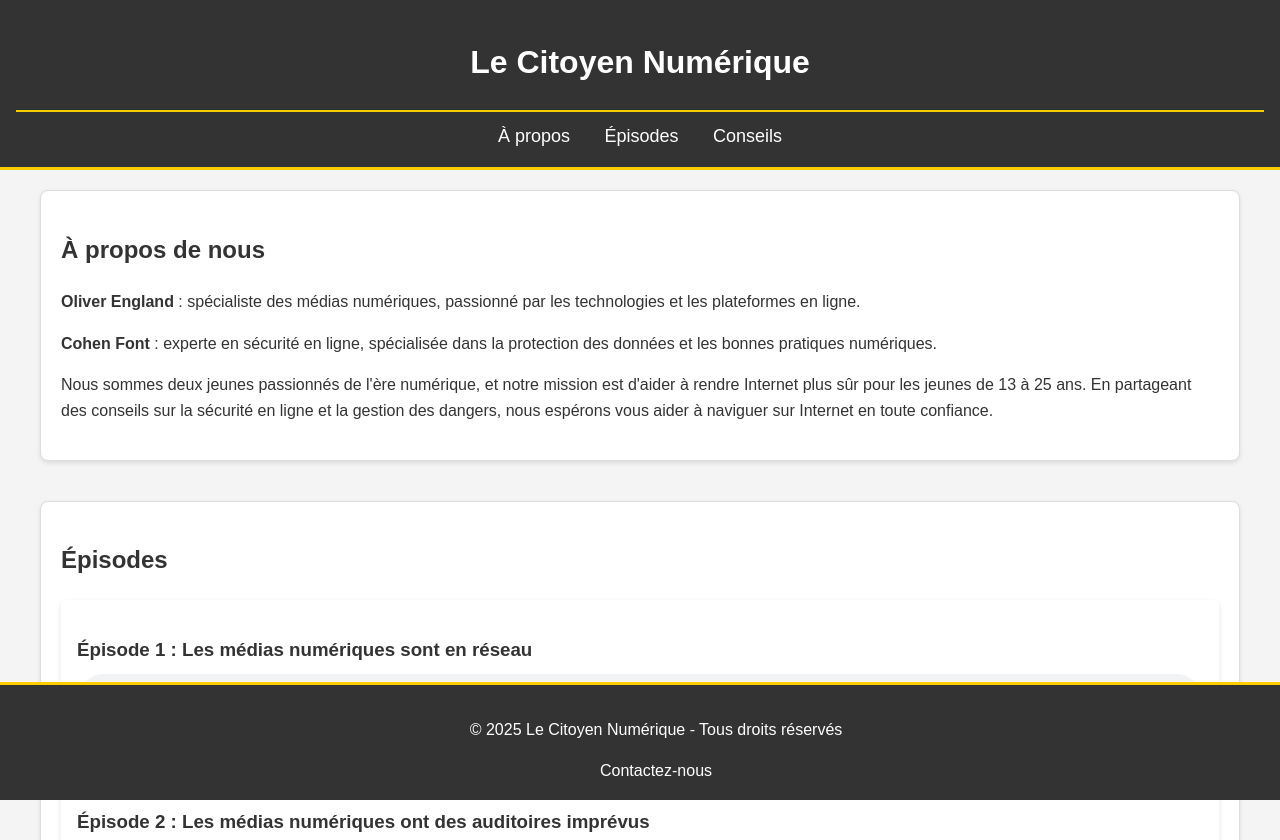
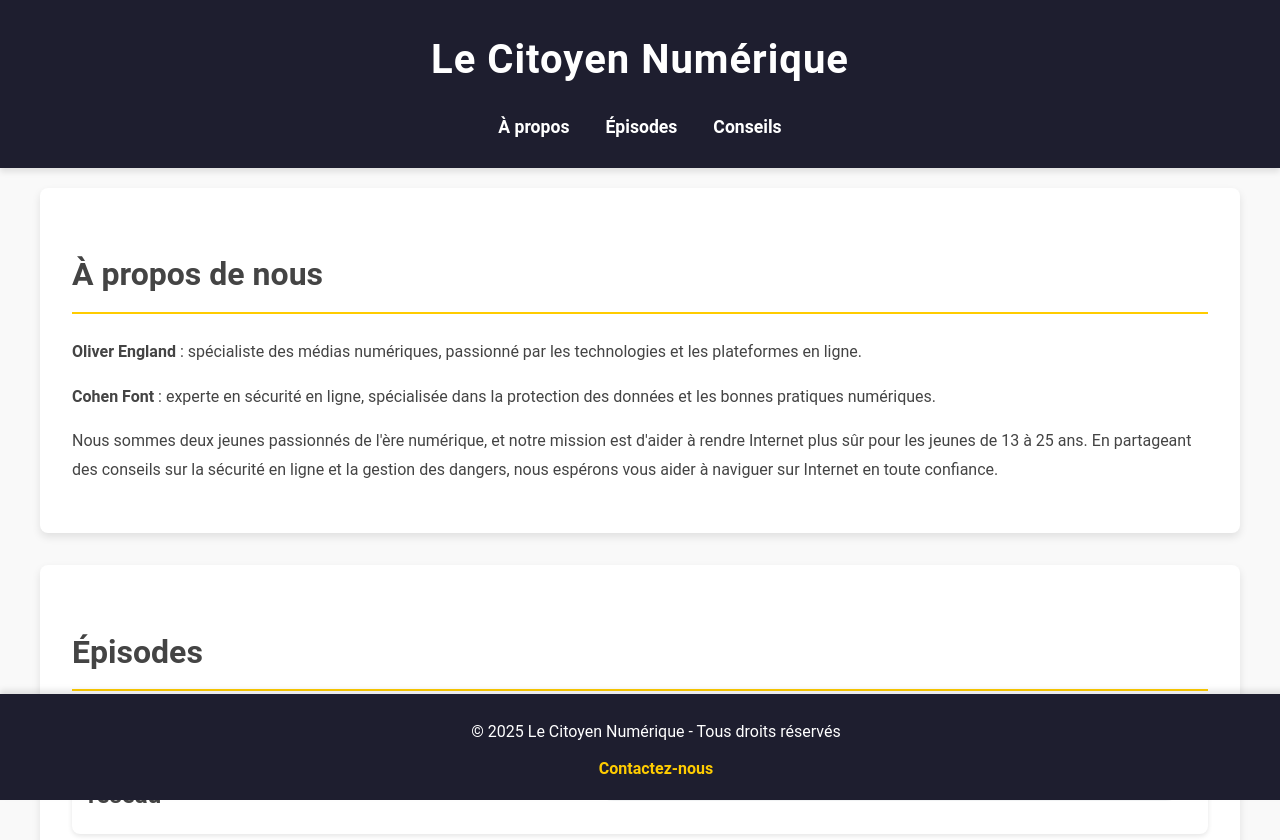
Before and after one commit to o2trappy/Le-Citoyen-Numerique, a website: page public/index.html in a window 1280 px wide. Shown: the top 840 px of the page. Drawn offline with Linux system fonts and the light colour scheme.

Commit message:
im carrying this guy

```diff
--- a/public/index.html
+++ b/public/index.html
@@ -5,123 +5,7 @@
     <meta name="viewport" content="width=device-width, initial-scale=1.0">
     <title>Le Citoyen Numérique</title>
     <link rel="stylesheet" href="styles.css">
-    <style>
-        /* General Styles */
-        body {
-            font-family: Arial, sans-serif;
-            line-height: 1.6;
-            margin: 0;
-            padding: 0;
-            background-color: #f4f4f4;
-            color: #333;
-            padding-bottom: 80px;
-        }
 
-        /* Header Styles */
-        header {
-            background-color: #333;
-            color: #fff;
-            padding: 1rem;
-            text-align: center;
-            border-bottom: 3px solid #ffcc00;
-        }
-
-        header nav {
-            margin-top: 10px;
-            border-top: 2px solid #ffcc00;
-            padding-top: 10px;
-        }
-
-        header nav a {
-            color: #fff;
-            text-decoration: none;
-            margin: 0 15px;
-            font-size: 18px;
-        }
-
-        header nav a:hover {
-            color: #ffcc00;
-            text-decoration: underline;
-        }
-
-        /* Main Content */
-        .container {
-            max-width: 1200px;
-            margin: auto;
-            padding: 20px;
-        }
-
-        .section {
-            margin-bottom: 40px;
-            background-color: #fff;
-            padding: 20px;
-            border-radius: 8px;
-            box-shadow: 0 2px 5px rgba(0, 0, 0, 0.1);
-            border: 1px solid #ddd;
-        }
-
-        .section h2 {
-            color: #333;
-            margin-bottom: 20px;
-        }
-
-        .episode {
-            margin-bottom: 20px;
-        }
-
-        .episode h3 {
-            color: #333;
-            margin-bottom: 10px;
-        }
-
-        .episode audio {
-            width: 100%;
-        }
-
-        .controls {
-            display: flex;
-            justify-content: space-between;
-            align-items: center;
-            margin-top: 10px;
-        }
-
-        .controls input[type="range"] {
-            width: 60%;
-        }
-
-        /* Footer Styles */
-        footer {
-            background-color: #333;
-            color: #fff;
-            text-align: center;
-            padding: 1rem;
-            position: fixed;
-            bottom: 0;
-            width: 100%;
-            border-top: 3px solid #ffcc00;
-        }
-
-        footer a {
-            color: #fff;
-            text-decoration: none;
-        }
-
-        footer a:hover {
-            color: #ffcc00;
-            text-decoration: underline;
-        }
-
-        /* Responsive Design */
-        @media (max-width: 600px) {
-            .section {
-                padding: 15px;
-            }
-
-            footer {
-                font-size: 0.9rem;
-            }
-        }
-    </style>
 </head>
 <body>
     <header>
--- a/public/styles.css
+++ b/public/styles.css
@@ -1,22 +1,22 @@
 /* General Styles */
 body {
-  font-family: Arial, sans-serif;
-  line-height: 1.6;
+  font-family: 'Roboto', Arial, sans-serif;
+  line-height: 1.8;
   margin: 0;
   padding: 0;
-  background-color: #f4f4f4;
-  color: #333;
-  padding-bottom: 80px; /* Ensure content doesn't overlap the footer */
+  background-color: #f9f9f9;
+  color: #444;
 }
 
-/* Root Variables for Colors */
+/* Root Variables */
 :root {
-  --main-bg-color: #f4f4f4;
-  --header-bg-color: #333;
-  --text-color: #333;
+  --main-bg-color: #f9f9f9;
+  --header-bg-color: #1e1e2f;
+  --text-color: #444;
   --highlight-color: #ffcc00;
-  --card-bg-color: #fff;
-  --footer-bg-color: #333;
+  --card-bg-color: #ffffff;
+  --card-shadow-color: rgba(0, 0, 0, 0.1);
+  --footer-bg-color: #1e1e2f;
 }
 
 /* Header */
@@ -24,85 +24,95 @@ header {
   background-color: var(--header-bg-color);
   color: #fff;
   text-align: center;
-  padding: 1rem;
+  padding: 1.5rem 1rem;
+  box-shadow: 0 4px 6px var(--card-shadow-color);
 }
 
-header a {
+header h1 {
+  font-size: 2.5rem;
+  margin: 0;
+  letter-spacing: 1px;
+}
+
+header nav {
+  margin-top: 1rem;
+}
+
+header nav a {
   color: #fff;
   text-decoration: none;
+  margin: 0 1rem;
+  font-size: 1.1rem;
+  font-weight: bold;
+  transition: color 0.3s ease;
 }
 
-header a:hover {
-  color: var(--highlight-color);
-  text-decoration: underline;
-}
-
-/* Navigation Bar */
-nav ul {
-  display: flex;
-  justify-content: center;
-  list-style: none;
-  padding: 0;
-  background-color: #444;
-  margin: 0;
-}
-
-nav ul li {
-  margin: 0 1rem;
-}
-
-nav ul li a {
-  color: #fff;
-  text-decoration: none;
-  font-weight: bold;
-}
-
-nav ul li a:hover {
+header nav a:hover {
   color: var(--highlight-color);
 }
 
-/* Main Content */
-main {
-  padding: 2rem;
-  margin-bottom: 60px;
+/* Container */
+.container {
+  max-width: 1200px;
+  margin: auto;
+  padding: 20px;
 }
 
-.episode {
+/* Section Styles */
+.section {
   background-color: var(--card-bg-color);
-  border-radius: 5px;
-  box-shadow: 0 2px 5px rgba(0, 0, 0, 0.1);
-  margin-bottom: 1rem;
-  padding: 1rem;
+  margin-bottom: 2rem;
+  padding: 2rem;
+  border-radius: 8px;
+  box-shadow: 0 4px 8px var(--card-shadow-color);
 }
 
-.episode h2 {
-  margin-top: 0;
+.section h2 {
+  color: var(--text-color);
+  margin-bottom: 1.5rem;
+  font-size: 2rem;
+  border-bottom: 2px solid var(--highlight-color);
+  padding-bottom: 0.5rem;
 }
 
-/* Audio Players */
-audio {
-  width: 100%;
+/* Episode Cards */
+.episode {
+  display: flex;
+  align-items: center;
+  background-color: var(--card-bg-color);
+  margin-bottom: 1.5rem;
+  padding: 1rem;
+  border-radius: 8px;
+  box-shadow: 0 2px 5px var(--card-shadow-color);
   transition: transform 0.2s ease-in-out;
 }
 
-audio:hover {
-  transform: scale(1.02); /* Slightly enlarges on hover */
+.episode:hover {
+  transform: scale(1.02);
 }
 
-/* Buttons */
-button {
-  background-color: var(--header-bg-color);
-  color: #fff;
-  border: none;
-  padding: 0.5rem 1rem;
-  border-radius: 5px;
-  cursor: pointer;
-  font-size: 1rem;
+.episode h3 {
+  margin: 0;
+  font-size: 1.5rem;
+  color: var(--text-color);
 }
 
-button:hover {
-  background-color: var(--highlight-color);
-  color: var(--header-bg-color);
+.episode audio {
+  margin-left: auto;
+  width: 60%;
+}
+
+/* Tips Section */
+.section ul {
+  list-style: disc;
+  margin-left: 2rem;
+  padding-left: 1rem;
+}
+
+.section ul li {
+  margin-bottom: 0.8rem;
+  font-size: 1rem;
+  color: var(--text-color);
 }
 
 /* Footer */
@@ -114,29 +124,49 @@ footer {
   position: fixed;
   bottom: 0;
   width: 100%;
+  box-shadow: 0 -4px 6px var(--card-shadow-color);
+}
+
+footer p {
+  margin: 0.5rem 0;
 }
 
 footer a {
-  color: #fff;
+  color: var(--highlight-color);
   text-decoration: none;
+  font-weight: bold;
+  transition: color 0.3s ease;
 }
 
 footer a:hover {
-  color: var(--highlight-color);
-  text-decoration: underline;
+  color: #fff;
 }
 
 /* Responsive Design */
-@media (max-width: 600px) {
-  main {
-    padding: 1rem;
+@media (max-width: 768px) {
+  header h1 {
+      font-size: 2rem;
+  }
+
+  header nav a {
+      font-size: 1rem;
+  }
+
+  .section {
+      padding: 1.5rem;
   }
 
   .episode {
-    padding: 0.5rem;
+      flex-direction: column;
+      align-items: flex-start;
+  }
+
+  .episode audio {
+      width: 100%;
+      margin-top: 1rem;
   }
 
   footer {
-    font-size: 0.9rem;
+      font-size: 0.9rem;
   }
 }
```
